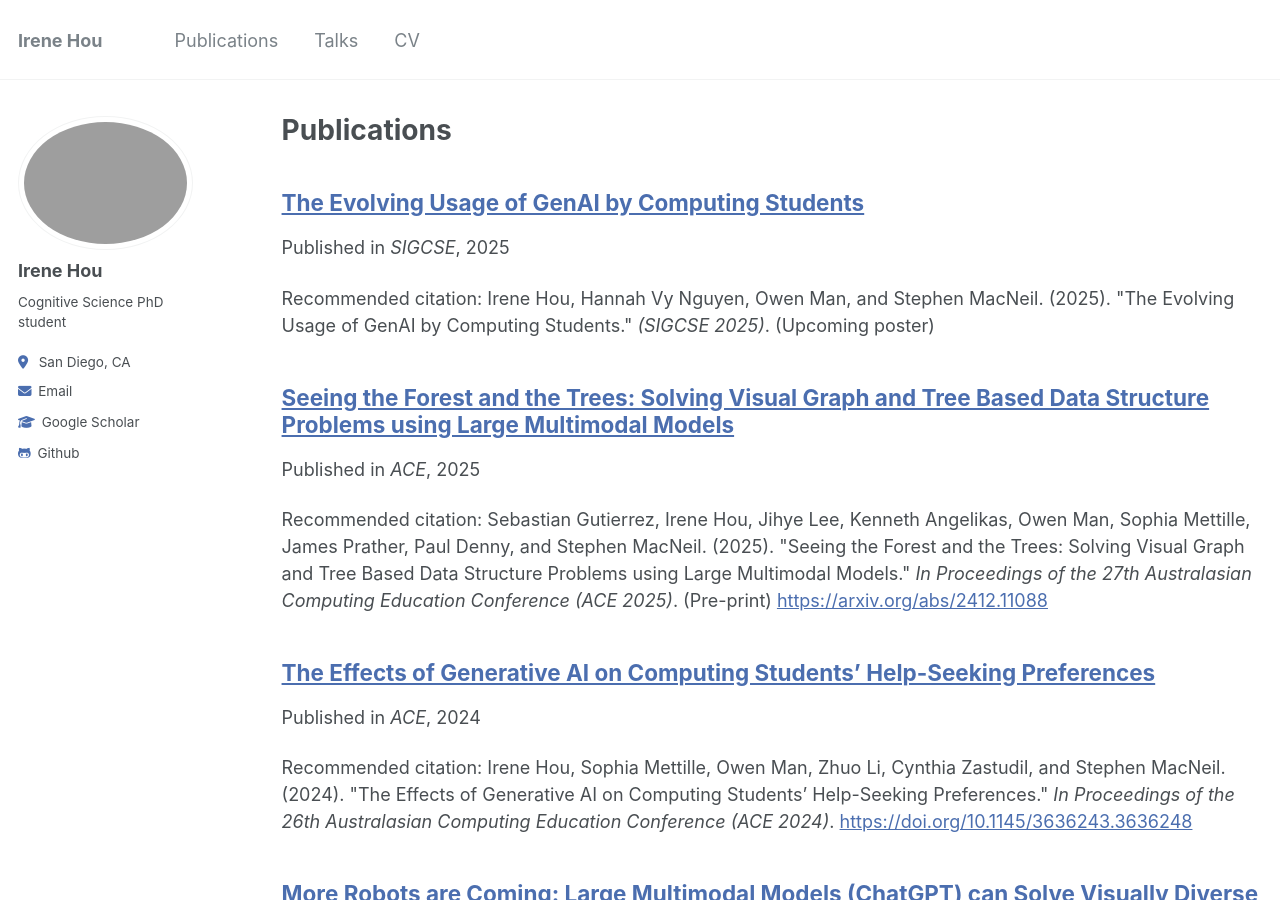
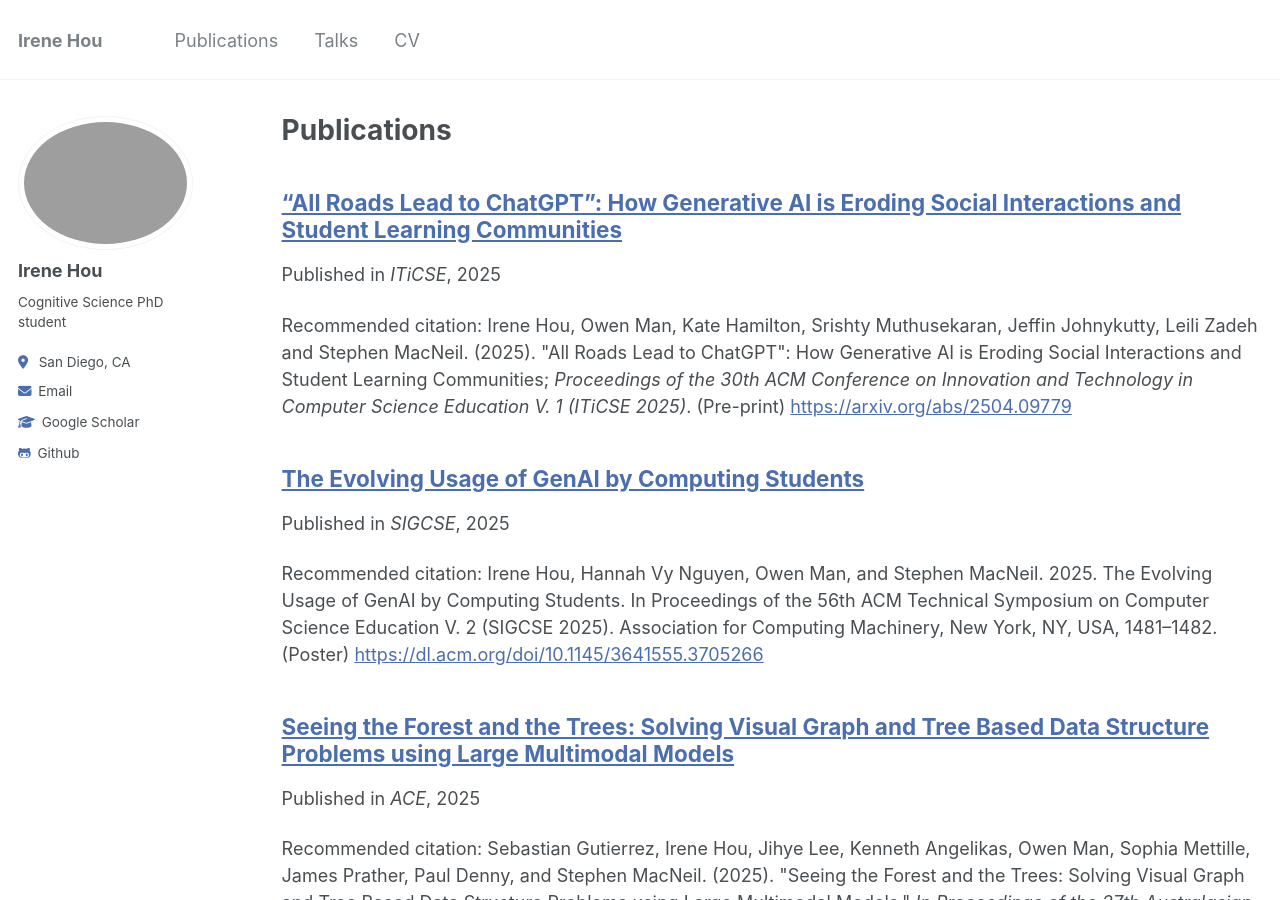
Before and after one commit to houirene/houirene.github.io, a Jekyll site: the page built from _pages/publications.md, in a window 1280 px wide and 900 px high. Built offline with Jekyll 4.4.1, drawn with Linux system fonts in a browser that asks for light colours.

Commit message:
paper 2025 updates

```diff
--- /dev/null
+++ b/_publications/iticse-2025-all-roads.md
@@ -0,0 +1,10 @@
+---
+title: '"All Roads Lead to ChatGPT": How Generative AI is Eroding Social Interactions and Student Learning Communities'
+collection: publications
+permalink: /publication/iticse-2025-all-roads
+excerpt: ''
+date: 2025-4-15
+venue: 'ITiCSE'
+paperurl: 'https://arxiv.org/abs/2504.09779'
+citation: 'Irene Hou, Owen Man, Kate Hamilton, Srishty Muthusekaran, Jeffin Johnykutty, Leili Zadeh and Stephen MacNeil. (2025). "All Roads Lead to ChatGPT": How Generative AI is Eroding Social Interactions and Student Learning Communities; <i>Proceedings of the 30th ACM Conference on Innovation and Technology in Computer Science Education V. 1 (ITiCSE 2025)</i>. (Pre-print)'
+---
--- a/_publications/sigcse-2025-the-evolving.md
+++ b/_publications/sigcse-2025-the-evolving.md
@@ -5,6 +5,6 @@ permalink: /publication/sigcse-2025-the-evolving
 excerpt: ''
 date: 2025-2-26
 venue: 'SIGCSE'
-paperurl: ''
-citation: 'Irene Hou, Hannah Vy Nguyen, Owen Man, and Stephen MacNeil. (2025). "The Evolving Usage of GenAI by Computing Students." <i>(SIGCSE 2025)</i>. (Upcoming poster)'
+paperurl: 'https://dl.acm.org/doi/10.1145/3641555.3705266'
+citation: 'Irene Hou, Hannah Vy Nguyen, Owen Man, and Stephen MacNeil. 2025. The Evolving Usage of GenAI by Computing Students. In Proceedings of the 56th ACM Technical Symposium on Computer Science Education V. 2 (SIGCSE 2025). Association for Computing Machinery, New York, NY, USA, 1481–1482. (Poster)'
 ---
```
Also changed, not shown: _pages/about.md (+1 -1 lines).
